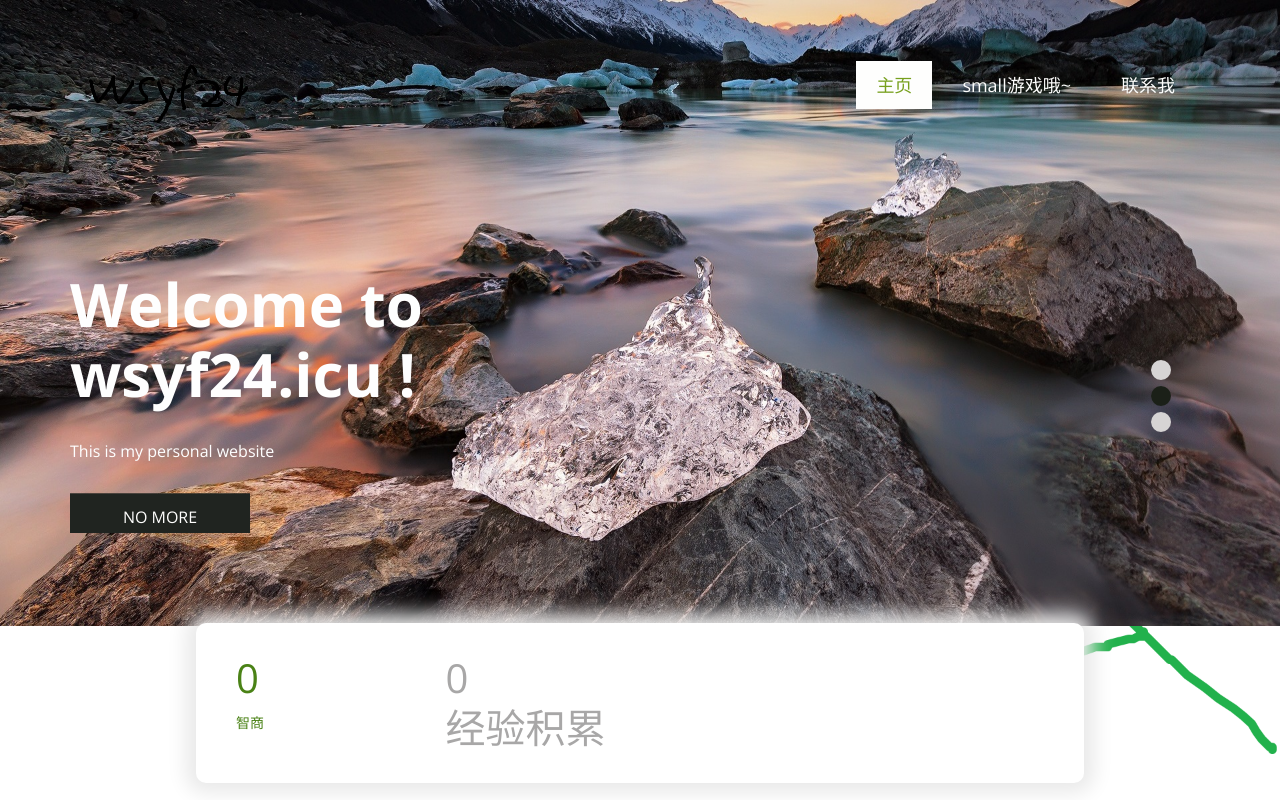
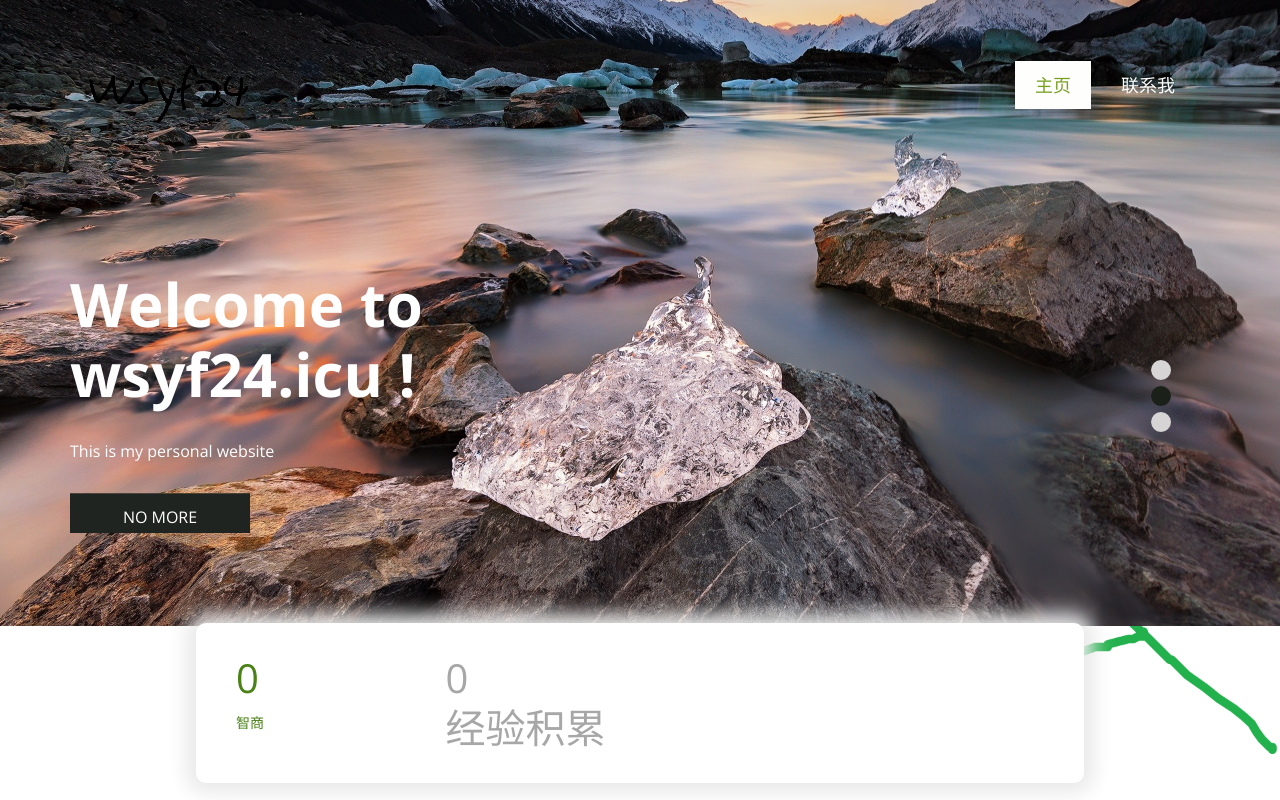
Before and after one commit to wsyF24/wsyf24.github.io, a plain HTML site: page index.html in a window 1280 px wide. Shown: the top 800 px of the page. Drawn offline with nearby package versions, Linux system fonts and the light colour scheme.

Commit message:
Update index.html

```diff
--- a/index.html
+++ b/index.html
@@ -48,9 +48,7 @@
                      <li class="nav-item active">
                         <a class="nav-link" href="index.html">主页</a>
                      </li>
-                     <li class="nav-item">
-                        <a class="nav-link" href="/pg">small游戏哦~</a>
-                     </li>
+
                      <li class="nav-item">
                         <a class="nav-link" href="chat.html">联系我</a>
                      </li>
```
